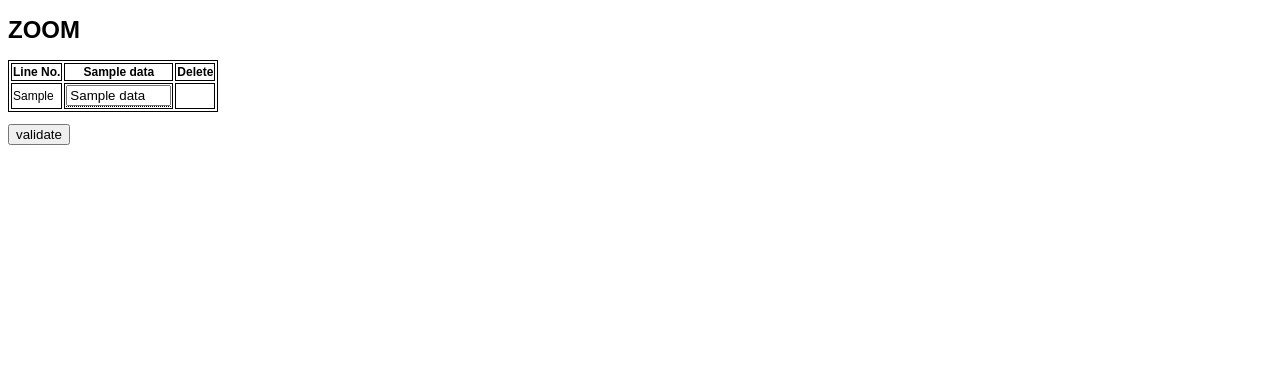
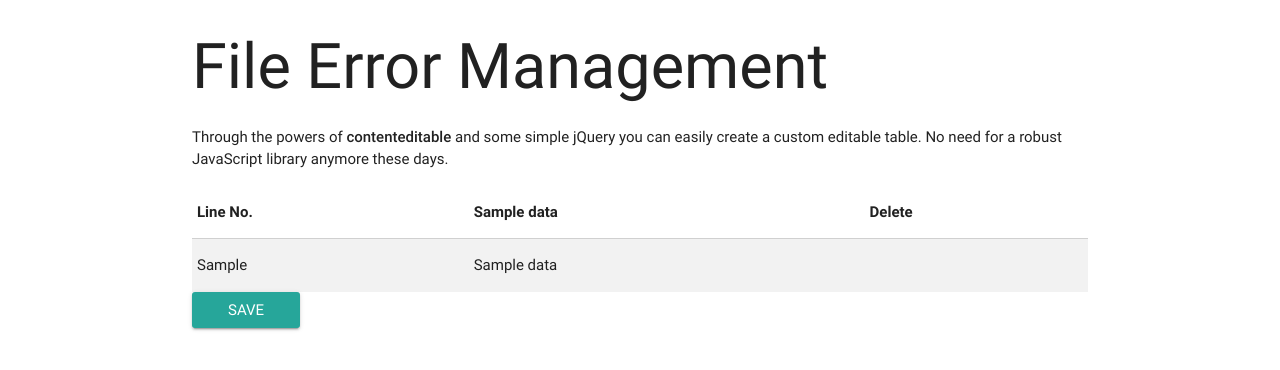
Before and after one commit to zimmerman-team/DUCT, a Django app: template ZOOM/error_correct/templates/error_correct/error_correct.html in a window 1280 px wide. Shown: the top 370 px of the page. Run offline with Django 3.2, Linux system fonts and the light colour scheme; the template is opened without the code that fills it: most values are stand-ins (such as "Sample title", 1, 10 or a date in 2020); parts of the project's set-up code (start-up, migrations or seed data) failed here and were passed over; some libraries are stand-ins or nearby versions.

Commit message:
Add editable table

```diff
--- a/ZOOM/error_correct/templates/error_correct/error_correct.html
+++ b/ZOOM/error_correct/templates/error_correct/error_correct.html
@@ -1,131 +1,28 @@
+{% load staticfiles %}
+
   <!DOCTYPE html>
- {% load staticfiles %}
   <html>
     <head>
-        <meta charset="utf-8">
-        <title>Error Correct Example</title>
-        <link rel="stylesheet" type="text/css" href="http://ajax.aspnetcdn.com/ajax/jquery.dataTables/1.9.4/css/jquery.dataTables.css">
-        <script type="text/javascript" charset="utf8" src="http://ajax.aspnetcdn.com/ajax/jQuery/jquery-1.8.2.min.js"></script>
-        <script type="text/javascript" charset="utf8" src="http://ajax.aspnetcdn.com/ajax/jquery.dataTables/1.9.4/jquery.dataTables.min.js"></script>
-        <script>
-        $(document).ready(function() {
-            $('#data_table')
-            .on('stateLoaded.dt',   function () { eventFired( 'state' ); } )
-            .DataTable();
+      <!--Import Google Icon Font-->
+      <link href="http://fonts.googleapis.com/icon?family=Material+Icons" rel="stylesheet">
+      <!--Import materialize.css-->
+      <link type="text/css" rel="stylesheet" href="{% static 'css/materialize.min.css' %}"  media="screen,projection"/>
 
-            var eventFired = function ( type ) {
-                load__error_highlighting();
-            }
-        } );
+      <!--Let browser know website is optimized for mobile-->
+      <meta name="viewport" content="width=device-width, initial-scale=1.0"/>
 
-        </script>
-
-        <script type="text/javascript">
-
-        function send_data(){
-
-            //getTable[][] oTbble alight asts asa
-            var oTable = $('#data_table').DataTable(); //document.getElementById('data_table');
-
-            var data = table.rows().data();
-
-            var table = $('#example').DataTable();
-
-            data.each(function (value, index) {
-                 alert(value + " value");
-                 alert(index + " index");
-                 console.log('Data in index: ' + index + ' is: ' + value);
-            });
-
-            //gets rows of table
-            var rowLength = oTable.rows.length;
-            //alert(rowLength);
-
-            data_dict = {};
-
-            //skip heading row
-            for (i = 1; i < rowLength; i++){
-                //gets cells of current row
-                var oCells = oTable.rows.item(i).cells;
-                temp = [];
-                //gets amount of cells of current row
-                var cellLength = oCells.length;
+    </head>
 
 
-                //loops through each cell in current row
-                for(var j = 1; j < cellLength - 1; j++){
-                  temp[j-1] = oCells[j].firstChild.firstChild.value; // td,div,input
-                  //alert(temp[j-1])
+      <div class="container">
+      <h1>File Error Management</h1>
 
-                  /* get your cell info here */
-                  /* var cellVal = oCells.item(j).innerHTML; */
-                }
-                data_dict[oCells[0].innerHTML] = temp;
-            }
+      <p>Through the powers of <strong>contenteditable</strong> and some simple jQuery you can easily create a custom editable table. No need for a robust JavaScript library anymore these days.</p>
 
-            var json_string = JSON.stringify(data_dict);
-            $('#dict').val(json_string);
-            return true;
-        }
-
-        function load__error_highlighting(){
-            {% for id, message in found_error_ids %}
-                var element = document.getElementById("{{id}}")
-                element.style.backgroundColor = "red";
-                document.getElementById('{{id}}_popup').innerHTML = document.getElementById('{{id}}_popup').innerHTML + "<p class='tooltiptext'>{{message}}</p>";
-                document.getElementById('{{id}}_popup').className = "tooltip";
-            {% endfor %}
-        }
-        </script>
-        <style>
-        table, th, td {
-           border: 1px solid black;
-        }
-
-        body {
-            font: 12px Arial;
-        }
-
-        .tooltip {
-            position: relative;
-            display: inline-block;
-            border-bottom: 1px dotted black; /* If you want dots under the hoverable text */
-        }
-
-        /* Tooltip text */
-        .tooltip .tooltiptext {
-            visibility: hidden;
-            width: 120px;
-            background-color: black;
-            color: #fff;
-            text-align: center;
-            padding: 5px 0;
-            border-radius: 6px;
-
-            /* Position the tooltip text - see examples below! */
-            position: absolute;
-            z-index: 1;
-        }
-
-        /* Show the tooltip text when you mouse over the tooltip container */
-        .tooltip:hover .tooltiptext {
-            visibility: visible;
-        }
-
-        /* Show the tooltip text when you mouse over the tooltip container */
-
-        </style>
-    </head>
-
-    <body onload="load__error_highlighting()">
-    <h1>ZOOM</h1>
-        <form action="{{ request.build_absolute_uri }}../validate/" method="post" enctype="multipart/form-data" onsubmit="return send_data()">
-            {% csrf_token %}
-             {% if error_count %}
-                <p>{{error_count}} line have errors. File has too many errors for error correction</p>
-                <p>{{list_errors}}</p>
-             {% else %}
-            <table id="data_table" class="table table-bordered table-hover">
+      <form id="file_tags_form" class="col s10 offset-2">{% csrf_token %}
+      <div id="table" class="table-editable"">
+        <span class="table-add glyphicon glyphicon-plus"></span>
+        <table class="table striped">
           <thead>
             <tr>
             <th>Line No.</th>
@@ -139,18 +36,126 @@
           <tbody>
             {% for line_no, data_line in df_data %}
             <tr>
-                    <td>{{line_no}}</td>
+                <td >{{line_no}}</td>
                 {% for data, error_id in data_line %}
-                        <td><div id="{{error_id}}_popup"  class="tooltip"><input id="{{error_id}}" type="text" name="{{data}}" value="{{data}}" size="10"></div></td>
+                    <td contenteditable="true">{{data}}</td>
                 {% endfor %}
                 <td></td>
             </tr>
             {% endfor %}
           </tbody>
         </table>
-            {% endif %}
-            <input id="dict" type="hidden" name="dict" value="">
-            <div id ="submit_button"><p><input type="submit" name="validate" value="validate" onclick="/validate" /></p></div>
+          <div class="mdl-card__actions mdl-card--border">
+            <input type="submit" name="" class="waves-effect waves-light btn" value="Save">
+          </div>
+      </div>
       </form>
+
+<!--       <button id="export-btn" class="btn btn-primary">Export Data</button>
+      <p id="export"></p>
+      </div> -->
+
+      <script type="text/javascript" src="https://code.jquery.com/jquery-2.1.1.min.js"></script>
+      <script type="text/javascript" src="{% static 'js/materialize.min.js' %}"></script>
+
+      <script type="text/javascript">
+        var $TABLE = $('#table');
+        var $BTN = $('#export-btn');
+        var $EXPORT = $('#export');
+
+        $('.table-add').click(function () {
+          var $clone = $TABLE.find('tr.hide').clone(true).removeClass('hide table-line');
+          $TABLE.find('table').append($clone);
+        });
+
+        $('.table-remove').click(function () {
+          $(this).parents('tr').detach();
+        });
+
+        $('.table-up').click(function () {
+          var $row = $(this).parents('tr');
+          if ($row.index() === 1) return; // Don't go above the header
+          $row.prev().before($row.get(0));
+        });
+
+        $('.table-down').click(function () {
+          var $row = $(this).parents('tr');
+          $row.next().after($row.get(0));
+        });
+
+        // A few jQuery helpers for exporting only
+        jQuery.fn.pop = [].pop;
+        jQuery.fn.shift = [].shift;
+
+        $BTN.click(function () {
+          var $rows = $TABLE.find('tr:not(:hidden)');
+          var headers = [];
+          var data = [];
+
+          // Get the headers (add special header logic here)
+          $($rows.shift()).find('th:not(:empty)').each(function () {
+            headers.push($(this).text().toLowerCase());
+          });
+
+          // Turn all existing rows into a loopable array
+          $rows.each(function () {
+            var $td = $(this).find('td');
+            var h = {};
+
+            // Use the headers from earlier to name our hash keys
+            headers.forEach(function (header, i) {
+              h[header] = $td.eq(i).text();
+            });
+
+            data.push(h);
+          });
+
+          // Output the result
+          $EXPORT.text(JSON.stringify(data));
+        });
+
+      </script>
+
+
+      <script type="text/javascript">
+        $(document).on('submit', '#file_tags_form', function(e){
+          e.preventDefault();
+
+          var myRows = [];
+          var $headers = $("th");
+          var $rows = $("tbody tr").each(function(index) {
+            $cells = $(this).find("td");
+            myRows[index] = {};
+            $cells.each(function(cellIndex) {
+              myRows[index][$($headers[cellIndex]).html()] = $(this).html();
+            });
+          });
+
+          var myObj = {};
+          myObj.myrows = myRows;
+
+          var data = JSON.stringify(myObj);
+          console.log(data);
+
+          $.ajax({
+            type:'POST',
+            url:'/validate/',
+            data:{
+              data : data,
+              csrfmiddlewaretoken:$('input[name=csrfmiddlewaretoken]').val(),
+            },
+            success:function(){
+              console.log(window.location.href);
+              window.location.assign("http://dev-zoom.zz-clients.net/validate/");
+              // alert(window.location.href);
+                // alert("OK");
+            },
+            // error:function(){
+            //   alert("NOK");
+            // },
+          });
+        });
+      </script>
+
     </body>
   </html>
--- a/ZOOM/validate/views.py
+++ b/ZOOM/validate/views.py
@@ -35,7 +35,7 @@ def index(request):
     #CountryImport.update_polygon()
 
     if request.method == 'POST':
-
+        print request.POST
         form = DocumentForm(request.POST, request.FILES)
         if request.session['checked_error']:
             #get from seetion
```
Lines whose indentation alone changed are shown as unchanged.
